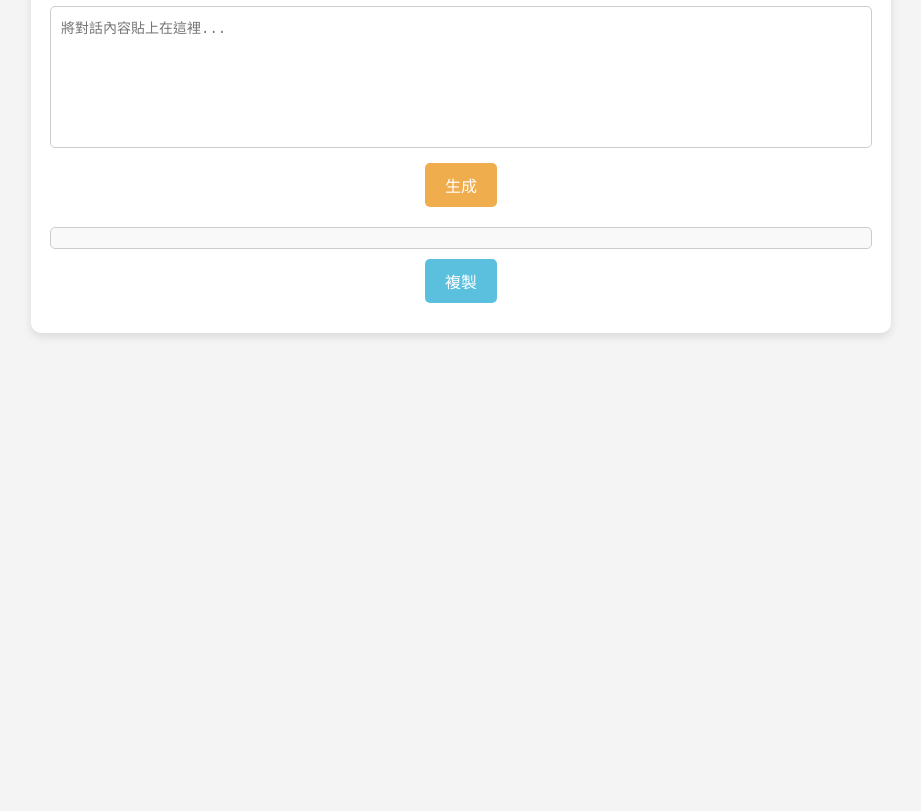
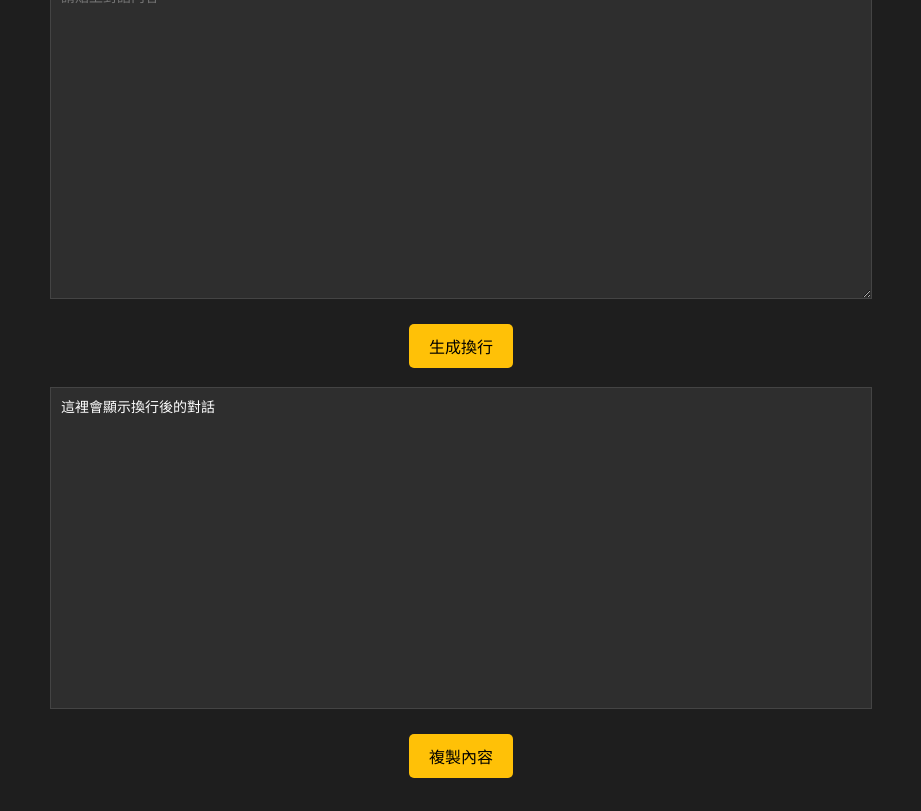
Before and after one commit to privatejoeyao/AutoLineBreakTool, a plain HTML site: page index.html in a window 1280 px wide. Shown: the part 139-950 px from the top of the page, without its empty margins (179-1100 px from the left). Before the commit the page ends 800 px from the top, so only its background shows below. Drawn offline with Linux system fonts and the light colour scheme.

Commit message:
Update index.html

```diff
--- a/index.html
+++ b/index.html
@@ -1,120 +1,113 @@
 <!DOCTYPE html>
-<html lang="zh-TW">
+<html lang="zh-Hans">
 <head>
   <meta charset="UTF-8" />
   <meta name="viewport" content="width=device-width, initial-scale=1.0"/>
-  <title>自動換行工具</title>
+  <title>自動分行工具</title>
   <style>
     body {
-      font-family: Arial, sans-serif;
-      background-color: #f4f4f4;
-      margin: 0;
-      padding: 40px 0;
-      display: flex;
-      justify-content: center;
-    }
-    .container {
-      width: 80%;
-      max-width: 800px;
-      background-color: white;
-      border-radius: 10px;
-      padding: 30px;
-      box-shadow: 0 4px 8px rgba(0, 0, 0, 0.1);
+      background-color: #1e1e1e;
+      color: white;
+      font-family: 'Courier New', Courier, monospace;
       display: flex;
       flex-direction: column;
       align-items: center;
+      padding: 20px;
     }
-    textarea {
-      width: 100%;
-      height: 120px;
+
+    h1 {
+      color: #ffc107;
+      margin-bottom: 20px;
+    }
+
+    textarea, pre {
+      width: 80%;
+      max-width: 800px;
+      height: 300px;
+      background-color: #2e2e2e;
+      color: white;
+      border: 1px solid #444;
+      padding: 10px;
+      margin-bottom: 20px;
       font-size: 14px;
-      padding: 10px;
-      margin-bottom: 15px;
-      resize: none;
-      border-radius: 5px;
-      border: 1px solid #ccc;
+      line-height: 1.5;
+      white-space: pre-wrap;
+      overflow-wrap: break-word;
     }
-    .button {
-      background-color: #f0ad4e;
-      border: none;
-      color: white;
+
+    button {
       padding: 10px 20px;
       font-size: 16px;
+      background-color: #ffc107;
+      color: black;
+      border: none;
+      cursor: pointer;
+      margin: 5px;
       border-radius: 5px;
-      cursor: pointer;
-      margin-bottom: 20px;
     }
-    .output {
-      width: 100%;
-      max-height: 400px;
-      overflow-y: auto;
-      background-color: #f9f9f9;
-      border: 1px solid #ccc;
-      border-radius: 5px;
-      padding: 10px;
-      white-space: pre-wrap;
+
+    #copyAlert {
+      color: #4caf50;
       font-size: 14px;
-      margin-bottom: 10px;
-      cursor: pointer;
+      margin-top: 5px;
+      display: none;
     }
-    .copy-button {
-      background-color: #5bc0de;
-      border: none;
-      color: white;
-      padding: 10px 20px;
-      font-size: 16px;
-      border-radius: 5px;
-      cursor: pointer;
-    }
-    #copyAlert {
-      position: fixed;
-      top: 20px;
-      left: 50%;
-      transform: translateX(-50%);
-      background-color: #5cb85c;
-      color: white;
-      padding: 10px 20px;
-      border-radius: 8px;
-      font-size: 16px;
-      opacity: 0;
-      pointer-events: none;
-      transition: opacity 0.3s ease;
-      z-index: 1000;
-    }
+
     #copyAlert.show {
-      opacity: 1;
+      display: block;
     }
   </style>
 </head>
 <body>
-  <div class="container">
-    <h2>自動換行工具</h2>
-    <textarea id="inputText" placeholder="將對話內容貼上在這裡..." onclick="this.select()"></textarea>
-    <button class="button" onclick="generateOutput()">生成</button>
+  <h1>自動分行工具</h1>
 
-    <div class="output" id="outputText" onclick="selectOutputText()"></div>
-    <button class="copy-button" onclick="copyOutput()">複製</button>
-  </div>
+  <textarea id="inputText" placeholder="請貼上對話內容"></textarea>
+  <button onclick="generateOutput()">生成換行</button>
 
-  <div id="copyAlert">✅ 複製成功！</div>
+  <pre id="outputText" onclick="selectAllText(this)">這裡會顯示換行後的對話</pre>
+  <button onclick="copyOutput()">複製內容</button>
+  <div id="copyAlert">已複製到剪貼簿！</div>
 
   <script>
+    function isChinese(str) {
+      return /^[\u4e00-\u9fa5]+$/.test(str);
+    }
+
+    function isEnglishNumber(str) {
+      return /^[a-zA-Z0-9_]+$/.test(str);
+    }
+
     function generateOutput() {
       const input = document.getElementById('inputText').value;
       const lines = input.split('\n');
       let output = '';
-      let lastUser = '';
+      let lastRole = '';
+
       lines.forEach((line) => {
-        const match = line.match(/\[.*?\]\s*(.*?):/);
+        const match = line.match(/^\[\d{2}:\d{2}:\d{2}\]\s*(.+?):/);
+        let role = '';
+
         if (match) {
-          const currentUser = match[1];
-          if (lastUser && currentUser !== lastUser) {
-            output += '\n'; // 空一行表示使用者轉換
+          const name = match[1].trim();
+          if (isEnglishNumber(name)) {
+            role = 'USER';
+          } else if (isChinese(name)) {
+            role = 'AGENT';
+          } else {
+            role = 'USER';
           }
-          lastUser = currentUser;
+        } else {
+          role = 'USER';
         }
+
+        if (lastRole && role !== lastRole) {
+          output += '\n';
+        }
+
         output += line + '\n';
+        lastRole = role;
       });
+
       document.getElementById('outputText').textContent = output;
       document.getElementById('outputText').scrollIntoView({ behavior: 'smooth' });
     }
@@ -134,14 +127,21 @@
       }, 1000);
     }
 
-    function selectOutputText() {
-      const output = document.getElementById('outputText');
+    function selectAllText(element) {
       const range = document.createRange();
-      range.selectNodeContents(output);
-      const selection = window.getSelection();
-      selection.removeAllRanges();
-      selection.addRange(range);
+      range.selectNodeContents(element);
+      const sel = window.getSelection();
+      sel.removeAllRanges();
+      sel.addRange(range);
     }
+
+    document.getElementById('inputText').addEventListener('click', function() {
+      this.select();
+    });
+
+    document.getElementById('outputText').addEventListener('click', function() {
+      selectAllText(this);
+    });
   </script>
 </body>
 </html>
```
